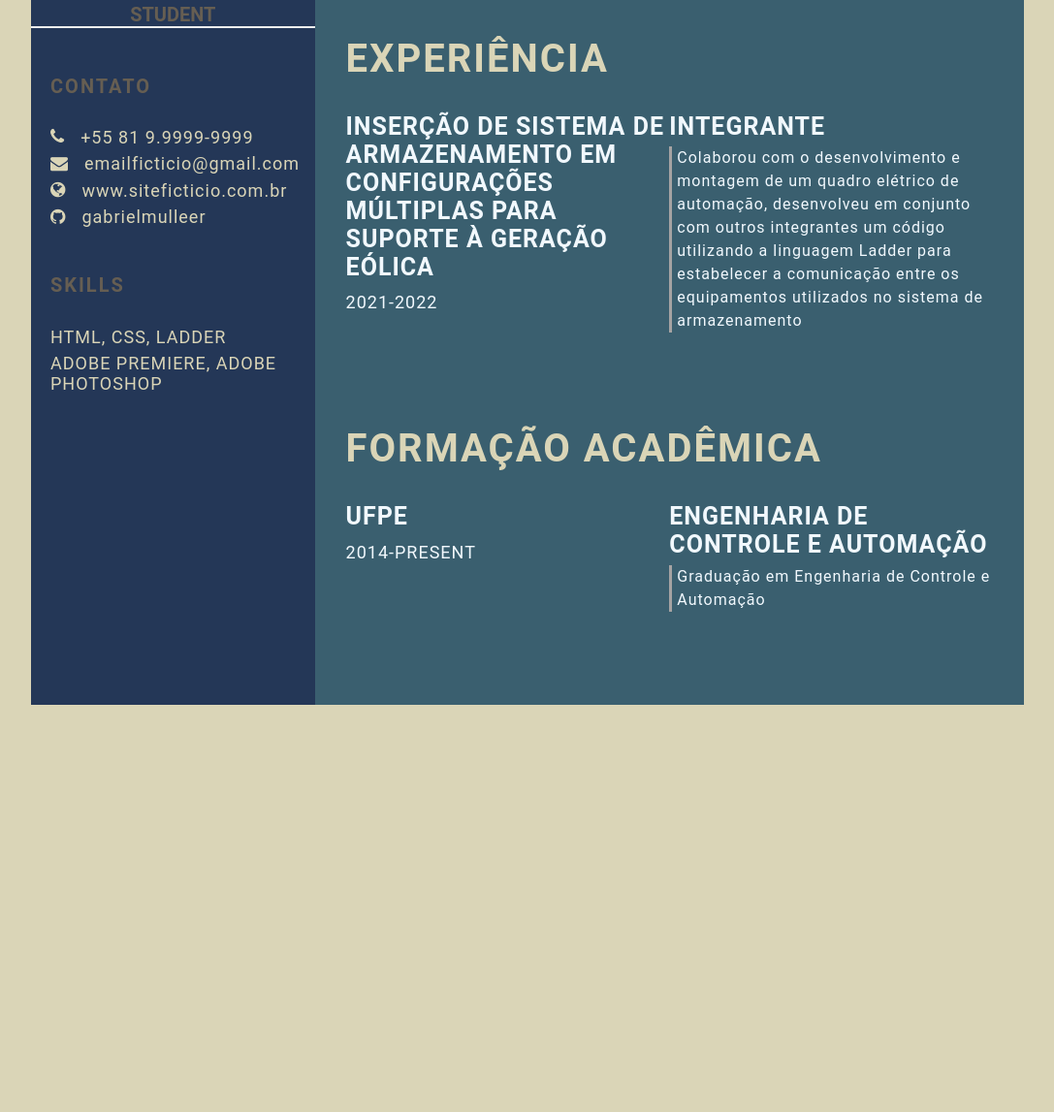
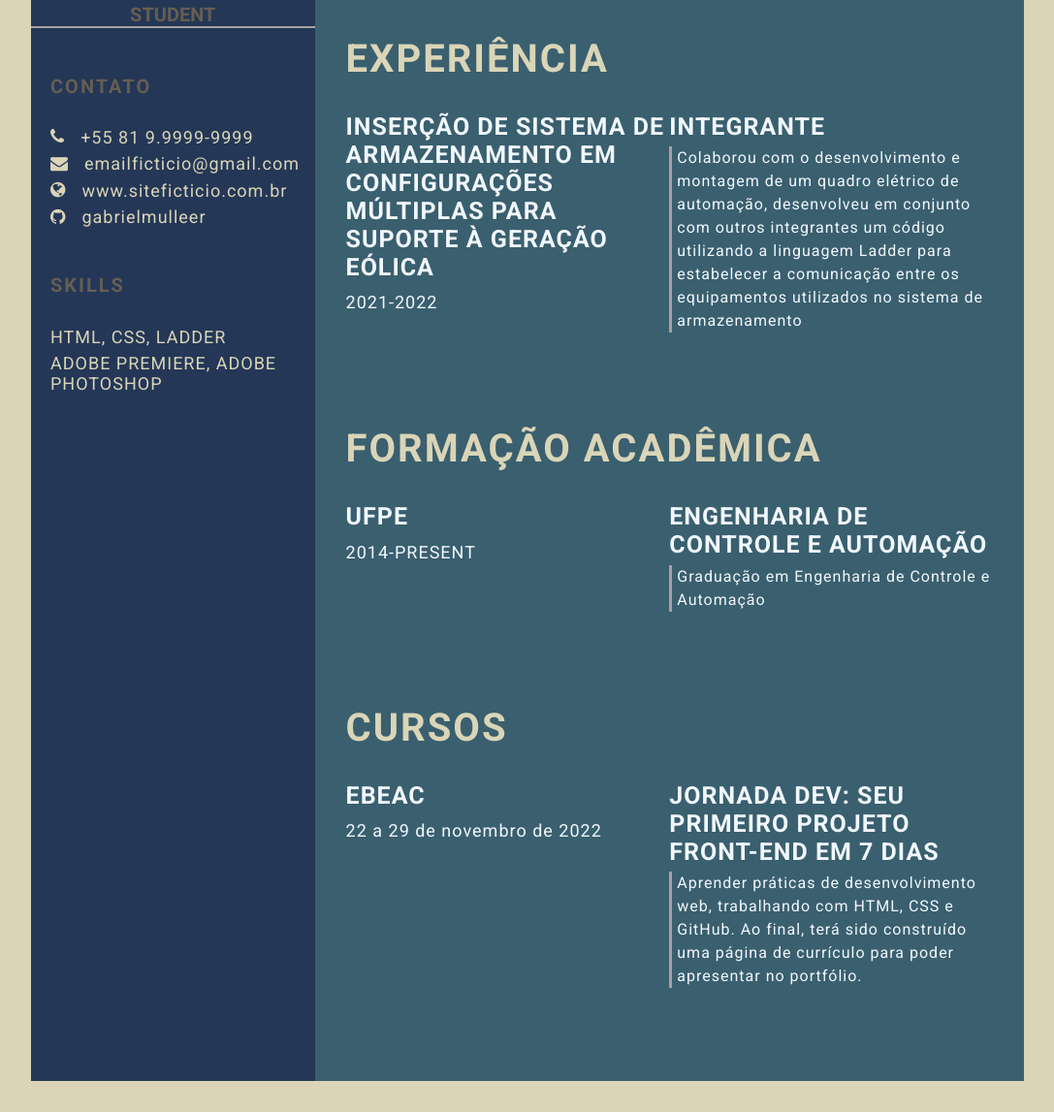
Before and after one commit to gabrielmulleer/gabrielmulleer.github.io, a plain HTML site: page index.html in a window 1280 px wide. Shown: the part 362-1509 px from the top of the page at 97% size, without its empty margins (96-1183 px from the left). Before the commit the page ends 1121 px from the top, so only its background shows below. Drawn offline with Linux system fonts and the light colour scheme.

Commit message:
feature: add awards-links-icons-fonts (#5)

```diff
--- a/index.html
+++ b/index.html
@@ -7,7 +7,12 @@
     <meta name="viewport" content="width=device-width, initial-scale=1.0">
 
     <title>Gabriel Müller CV</title>
-
+    <!-- Google font  -->
+    <link rel="preconnect" href="https://fonts.googleapis.com">
+    <link rel="preconnect" href="https://fonts.gstatic.com" crossorigin>
+    <link
+        href="https://fonts.googleapis.com/css2?family=Roboto:ital,wght@0,100;0,300;0,400;0,700;1,100;1,300;1,400;1,700&display=swap"
+        rel="stylesheet">
     <!-- font-awesome -->
     <link rel="stylesheet" href="https://cdnjs.cloudflare.com/ajax/libs/font-awesome/4.7.0/css/font-awesome.min.css">
     <!-- Custom CSS -->
@@ -27,10 +32,16 @@
                 <div class="contact-info">
                     <p class="left-title">Contato</p>
                     <ul>
-                        <li><i class="fa fa-phone"></i>+55 81 9.9999-9999</li>
-                        <li><i class="fa fa-envelope"></i>emailficticio@gmail.com</li>
-                        <li><i class="fa fa-globe"></i>www.siteficticio.com.br</li>
-                        <li><i class="fa fa-github"></i>gabrielmulleer</li>
+                        <li><i class="fa fa-phone"></i><a
+                                href="https://api.whatsapp.com/send?phone=5581999999999&text=Ol%C3%A1,%20estou%20entrando%20em%20contato%20atrav%C3%A9s%20do%20link disponibilizado%20no%20seu%20CV." />+55
+                            81 9.9999-9999</a></li>
+                        <li><i class="fa fa-envelope"></i><a
+                                href="mailto:emailficticio@gmail.com?subject=Assunto&body=Digite sua mensagem">
+                                emailficticio@gmail.com</a></li>
+                        <li><i class="fa fa-globe"></i><a href="www.siteficticio.com.br" />www.siteficticio.com.br</a>
+                        </li>
+                        <li><i class="fa fa-github"></i><a
+                                href="https://github.com/gabrielmulleer/" />gabrielmulleer</a></li>
                     </ul>
                 </div>
                 <div class="skills">
@@ -49,6 +60,7 @@
 
         <section class="right-section">
             <div class="right-section-contents">
+                <!-- GAP -->
                 <section class="about gap">
                     <div class="right-title">Sobre Mim</div>
                     <p class="about-me-contents">
@@ -93,8 +105,23 @@
                         </div>
                     </div>
                 </section>
-            </div>
 
+                <section class="awards gap">
+                    <div class="right-title">Cursos</div>
+                    <div class="awards-contents">
+                        <div class="awards-left">
+                            <p class="awards-company-name">EBEAC</p>
+                            <p class="awards-time-period">22 a 29 de novembro de 2022</p>
+                        </div>
+                        <div class="awards-right">
+                            <p class="awards-name">Jornada DEV: Seu primeiro projeto front-end em 7 dias</p>
+                            <p class="awards-desc">
+                                Aprender práticas de desenvolvimento web, trabalhando com HTML, CSS e GitHub. Ao final, terá sido construído uma página de currículo para poder apresentar no portfólio.
+                            </p>
+                        </div>
+                    </div>
+                </section>
+            </div> <!-- GAP -->
         </section>
     </main>
 </body>
--- a/style.css
+++ b/style.css
@@ -34,7 +34,7 @@
 
 .profile {
     width: 100%;
-    border-bottom: 2px solid #eeeeee;
+    border-bottom: 2px solid #a5a3a3;
 }
 
 .profile .profile-image {
@@ -84,9 +84,12 @@
     color: #dad5b7;
     letter-spacing: 1px;
     font-size: 18px;
+
 }
-
-
+a {
+    text-decoration: none;
+    color: #dad5b7;
+}
 .contact-info ul li i,
 .references ul li i {
     padding-right: 1rem;
```
